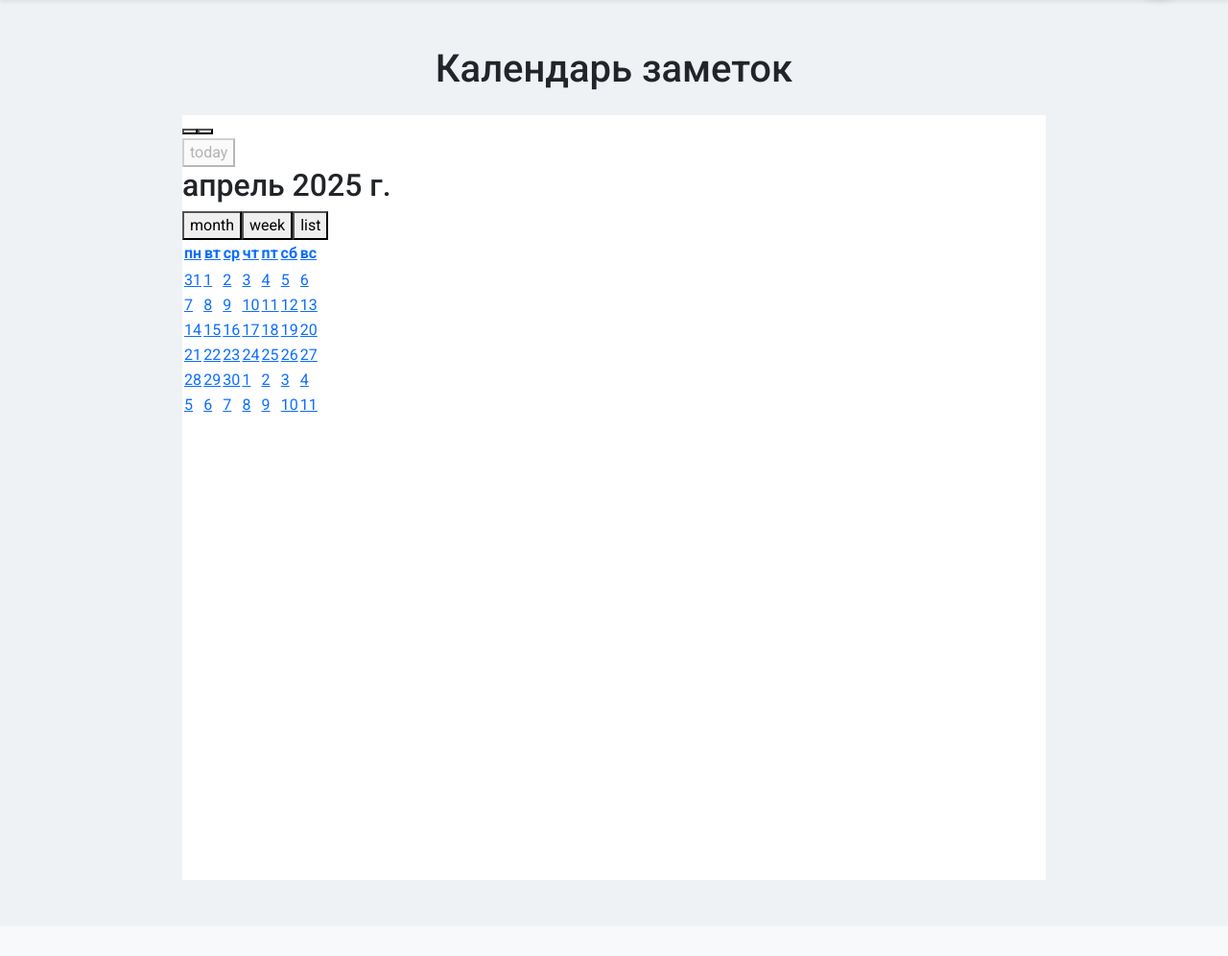
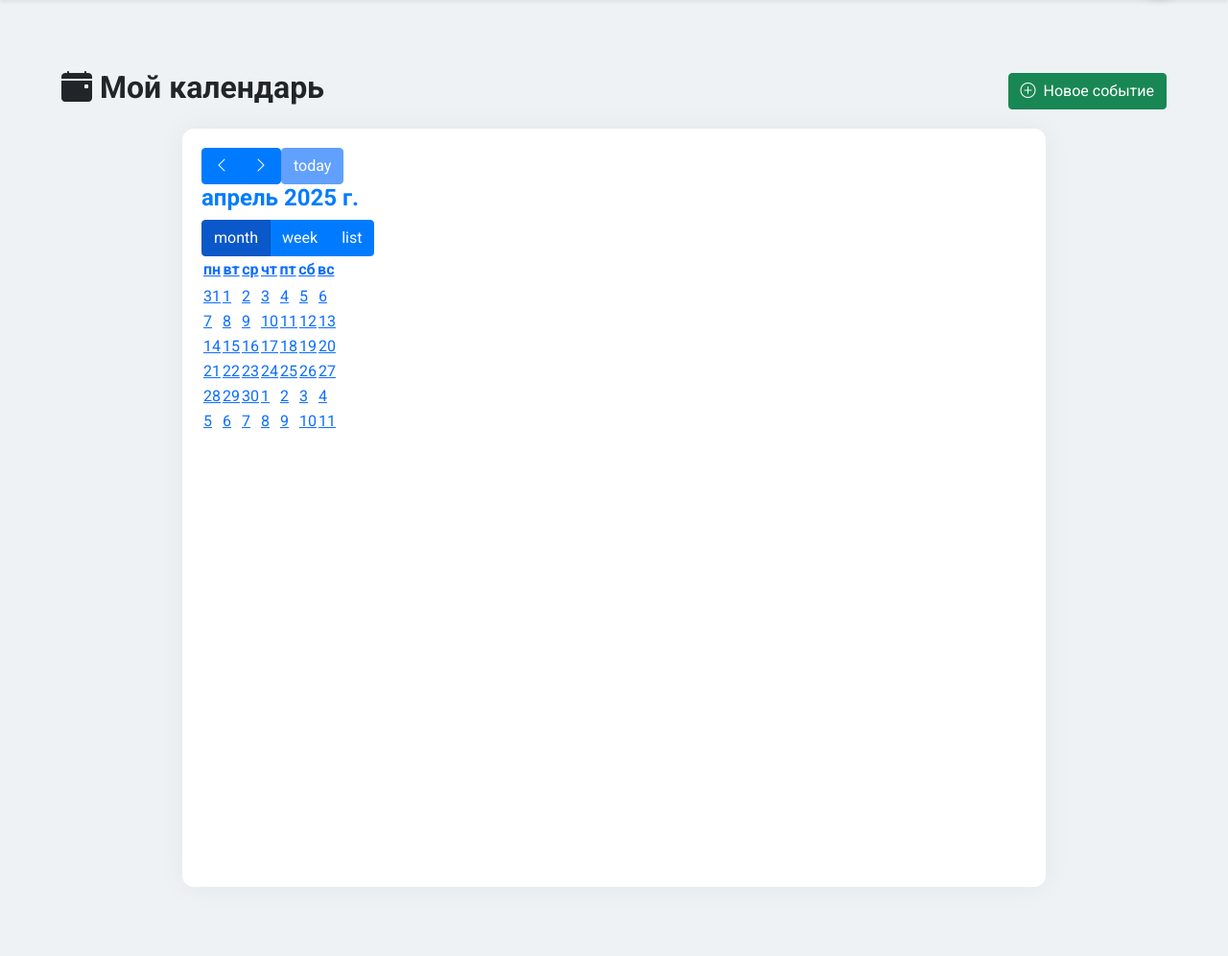
Before and after one commit to fednik93/mindflow, a Flask app: page /calendar in a window 1280 px wide. Shown: the part 56-1052 px from the top of the page at 96% size. Before the commit the page ends 485 px from the top, so only its background shows below. Run offline with Flask 3, Linux system fonts and the light colour scheme; a user stored in the database is signed in; data comes from the database, SQL or seed files in the repository; data that the repository does not hold is empty; some libraries are stand-ins or nearby versions.

Commit message:
изменение css в календаре

```diff
--- a/static/style.css
+++ b/static/style.css
@@ -140,3 +140,32 @@ body.theme-dark .fc .fc-button {
 /* Синяя тема */
 body.theme-blue #calendar { background: #eaf4fc; }
 /* …и так далее для других тем… */
+/* Основной стиль календаря */
+#calendar {
+  background-color: #fff;
+  padding: 20px;
+  border-radius: 12px;
+  box-shadow: 0 0 30px rgba(0, 0, 0, 0.05);
+  transition: all 0.3s ease-in-out;
+}
+
+/* Заголовок календаря */
+.fc-toolbar-title {
+  font-size: 1.5rem;
+  font-weight: 600;
+  color: #007bff;
+}
+
+/* Кнопки */
+.fc-button {
+  border-radius: 6px;
+  font-weight: 500;
+}
+.fc-button-primary {
+  background-color: #007bff;
+  border-color: #007bff;
+}
+.fc-button-primary:hover {
+  background-color: #0056b3;
+  border-color: #004085;
+}
--- a/templates/base.html
+++ b/templates/base.html
@@ -4,6 +4,7 @@
     <meta charset="UTF-8">
     <meta name="viewport" content="width=device-width, initial-scale=1">
     <title>{% block title %}Mindflow{% endblock %}</title>
+    <link href="https://fonts.googleapis.com/css2?family=Inter:wght@400;600&display=swap" rel="stylesheet">
 
     <!-- Bootstrap 5 CSS -->
     <link href="https://cdn.jsdelivr.net/npm/bootstrap@5.1.3/dist/css/bootstrap.min.css" rel="stylesheet">
--- a/templates/calendar.html
+++ b/templates/calendar.html
@@ -2,33 +2,43 @@
 {% block title %}Календарь{% endblock %}
 
 {% block content %}
-<h1 class="mb-4 text-center">Календарь заметок</h1>
-<div id="calendar"></div>
+<div class="container py-4">
+  <div class="d-flex justify-content-between align-items-center mb-3">
+    <h2 class="fw-bold"><i class="bi bi-calendar-event-fill me-2"></i>Мой календарь</h2>
+    <a href="{{ url_for('add') }}" class="btn btn-success">
+      <i class="bi bi-plus-circle me-1"></i> Новое событие
+    </a>
+  </div>
+  <div id="calendar"></div>
+</div>
 
-<!-- FullCalendar CSS -->
-<link href="https://cdn.jsdelivr.net/npm/fullcalendar@6.1.8/main.min.css" rel="stylesheet"/>
+<!-- FullCalendar Modern CSS & JS -->
+<link href="https://cdn.jsdelivr.net/npm/fullcalendar@6.1.8/main.min.css" rel="stylesheet">
+<script src="https://cdn.jsdelivr.net/npm/fullcalendar@6.1.8/main.min.js"></script>
 
-<!-- FullCalendar JS -->
-<script src="https://cdn.jsdelivr.net/npm/fullcalendar@6.1.8/main.min.js"></script>
-<script src="https://cdn.jsdelivr.net/npm/fullcalendar@6.1.8/locales/ru.js"></script>
+<!-- Анимации и иконки -->
+<link href="https://cdn.jsdelivr.net/npm/animate.css@4.1.1/animate.min.css" rel="stylesheet">
+<link href="https://cdn.jsdelivr.net/npm/bootstrap-icons/font/bootstrap-icons.css" rel="stylesheet">
 
 <script>
   document.addEventListener('DOMContentLoaded', function () {
-    var calendarEl = document.getElementById('calendar');
-
-    var calendar = new FullCalendar.Calendar(calendarEl, {
+    const calendarEl = document.getElementById('calendar');
+    const calendar = new FullCalendar.Calendar(calendarEl, {
       locale: 'ru',
       firstDay: 1,
-      selectable: true,    // <--- включаем выделение мышью
+      selectable: true,
       selectMirror: true,
       nowIndicator: true,
       initialView: 'dayGridMonth',
+      themeSystem: 'bootstrap5',
       headerToolbar: {
         left: 'prev,next today',
         center: 'title',
         right: 'dayGridMonth,timeGridWeek,listWeek'
       },
       events: {{ events|tojson|safe }},
+      eventDisplay: 'block',
+      eventColor: '#007bff',
       eventClick: function(info) {
         info.jsEvent.preventDefault();
         if (info.event.url) {
@@ -36,21 +46,23 @@
         }
       },
       select: function(info) {
-        // Получаем дату начала и окончания в формате YYYY-MM-DDTHH:MM:SS
         var start = info.startStr;
         var end = info.endStr;
-
         if (confirm(`Создать заметку с ${start} до ${end}?`)) {
-          // Отправляем параметры в /add
           window.location.href = `/add?date=${start.substring(0, 10)}&start_time=${start.substring(11, 16)}&end_time=${end.substring(11, 16)}`;
         }
-      }
+      },
+      dayMaxEventRows: true,
+      eventMouseEnter: function(info) {
+        info.el.classList.add('animate__animated', 'animate__pulse');
+      },
+      eventMouseLeave: function(info) {
+        info.el.classList.remove('animate__animated', 'animate__pulse');
+      },
     });
-
     calendar.render();
   });
 </script>
-
 <style>
   #calendar {
     max-width: 900px;
```
